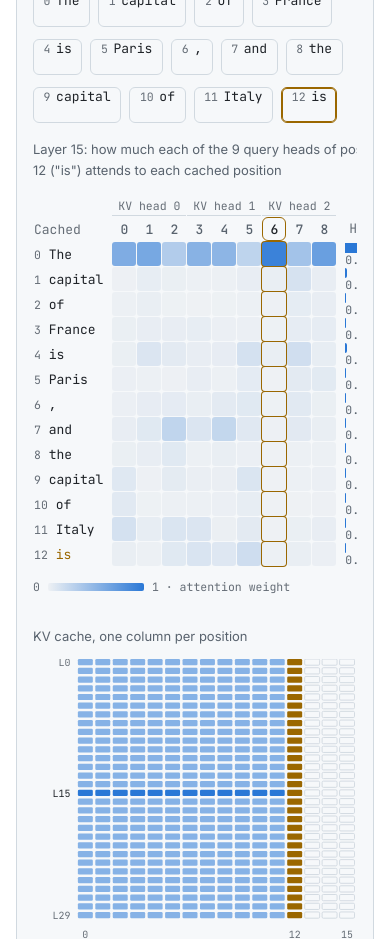
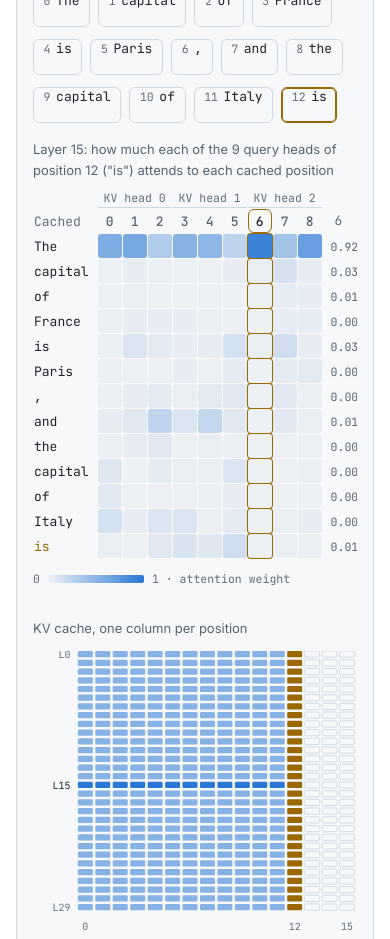
Before and after one commit to MatiiiBL/myportfolio, a React (Vite) app: page /projects/minillm in a window 390 px wide. Shown: the part 1820-2759 px from the top of the page. Built offline with nearby package versions, Linux system fonts and the light colour scheme.

Commit message:
Fit the attention table to a phone's width
The caption moves above the scrolling table, and on narrow screens the selected
head shows its values without bars and row labels drop the visible position.

```diff
--- a/src/projects/minillm/DecodeStep.css
+++ b/src/projects/minillm/DecodeStep.css
@@ -121,11 +121,8 @@
   vertical-align: middle;
 }
 
-.ds-caption {
-  caption-side: top;
-  text-align: left;
-  padding-bottom: var(--space-2);
-  color: var(--text-2);
+.ds-attn-wrap {
+  margin-top: var(--space-2);
 }
 
 .ds-groups th {
@@ -314,8 +311,24 @@ tr.is-new .ds-rowhead {
   }
 
   .ds-detail {
-    width: 3.25rem;
+    width: 2.25rem;
     padding-left: var(--space-2);
+  }
+
+  /* Room for nine 24 px columns: the selected head keeps its values, not its bars, and row
+     labels keep their tokens; the positions stay in the accessible text. */
+  .ds-weight,
+  .ds-wide {
+    display: none;
+  }
+
+  .ds-rowhead .ds-pos {
+    position: absolute;
+    width: 1px;
+    height: 1px;
+    overflow: hidden;
+    clip: rect(0 0 0 0);
+    white-space: nowrap;
   }
 
   .ds-rowhead {
--- a/src/projects/minillm/DecodeStep.tsx
+++ b/src/projects/minillm/DecodeStep.tsx
@@ -126,12 +126,13 @@ export function DecodeStep() {
       </ol>
 
       <div className="ds-main">
-        <div className="ds-attn-wrap" role="region" aria-label="Attention weights" tabIndex={0}>
-          <table className="ds-attn">
-            <caption className="ds-caption">
+        <div>
+          <p id={`${ids}-attn`} className="ds-label">
             Layer {layer}: how much each of the 9 query heads of position {t} (&quot;
             {shown(TOKENS[t] ?? "")}&quot;) attends to each cached position
-            </caption>
+          </p>
+          <div className="ds-attn-wrap" role="region" aria-labelledby={`${ids}-attn`} tabIndex={0}>
+            <table className="ds-attn" aria-labelledby={`${ids}-attn`}>
               <thead>
                 <tr className="ds-groups">
                   <td />
@@ -160,7 +161,8 @@ export function DecodeStep() {
                     </th>
                   ))}
                   <th scope="col" className="ds-detail-head">
-                  Head {head}
+                    <span className="ds-wide">Head </span>
+                    {head}
                   </th>
                 </tr>
               </thead>
@@ -193,6 +195,7 @@ export function DecodeStep() {
                 ))}
               </tbody>
             </table>
+          </div>
           <div className="ds-scale" aria-hidden="true">
             <span>0</span>
             <span className="ds-ramp" />
```
Lines whose indentation alone changed are shown as unchanged.
